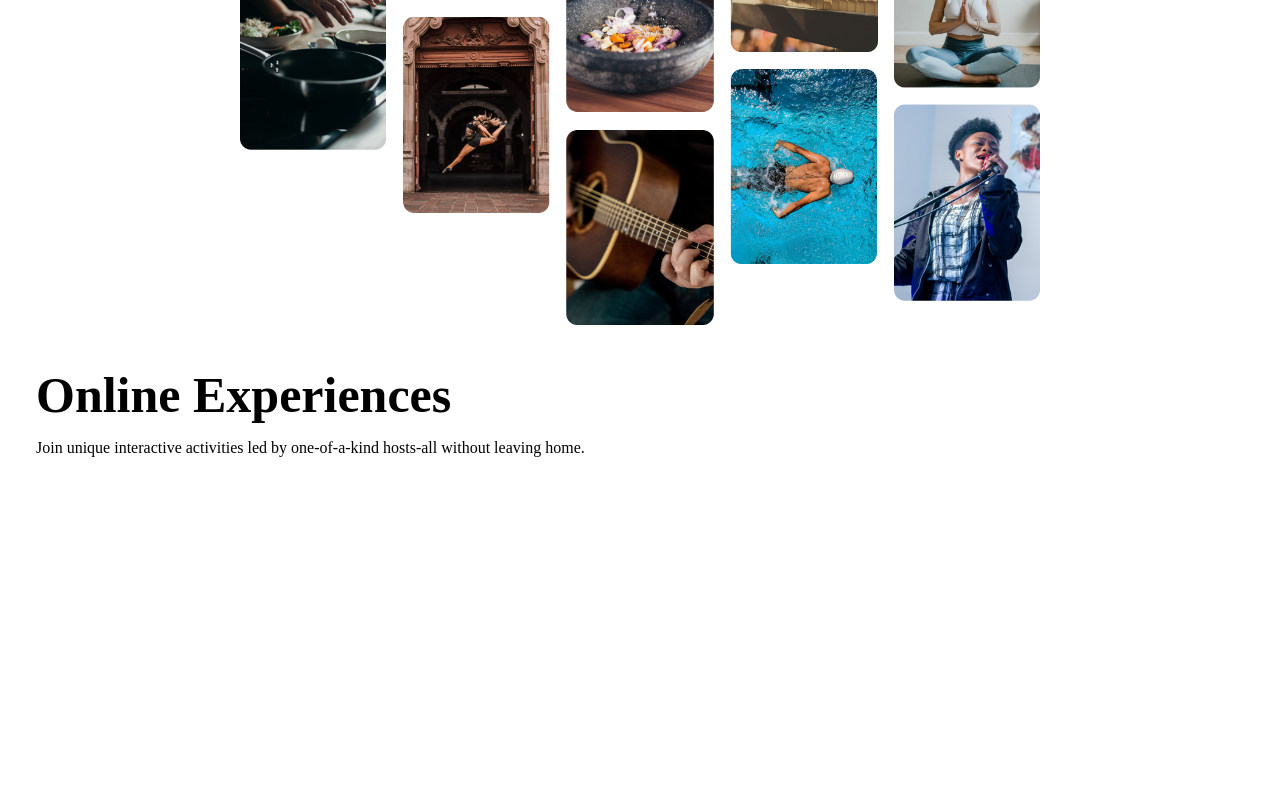
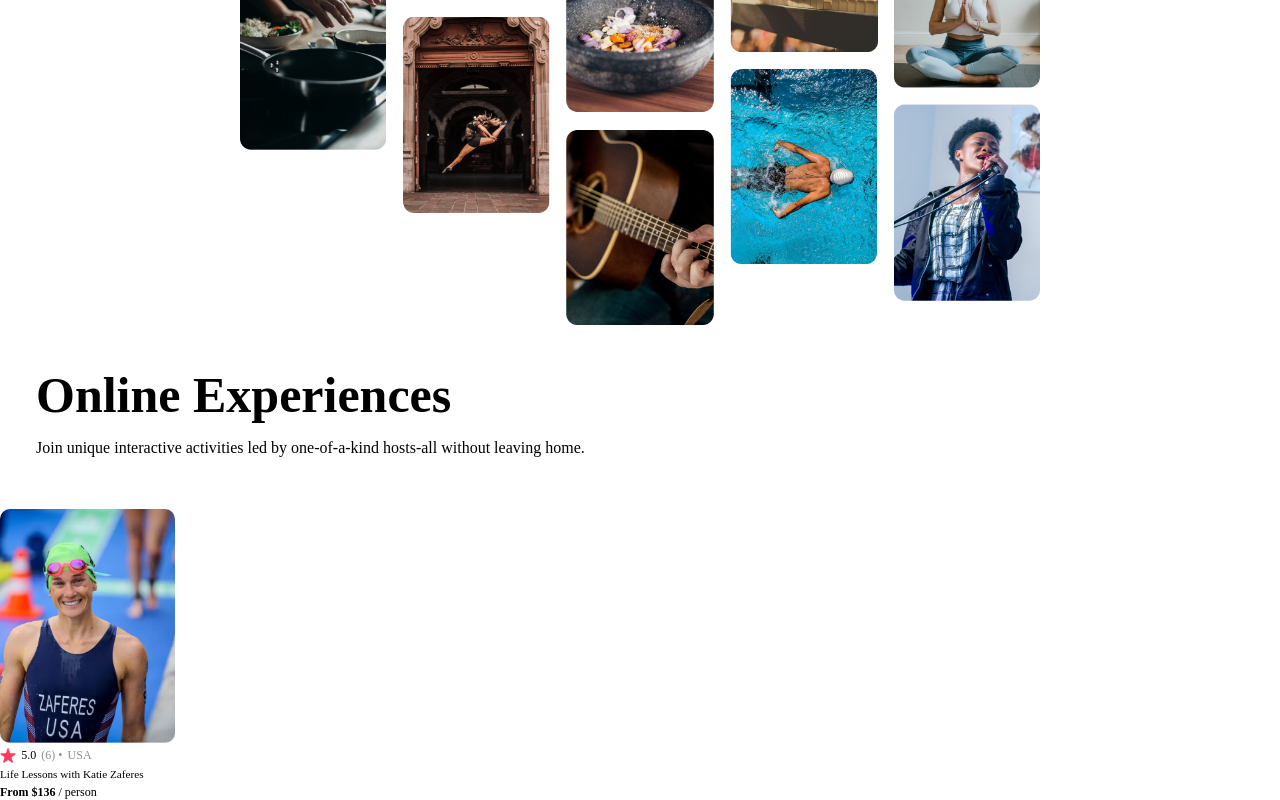
Before and after one commit to rtGupta/react-airbnb-clone, a React (Create React App) app: page / in a window 1280 px wide. Shown: the part 290-1090 px from the top of the page. Before the commit the page ends 800 px from the top, so only its background shows below. Built offline with nearby package versions, Linux system fonts and the light colour scheme; the HTML template or start-up script is replaced by a standard one.

Commit message:
Reusable Component using props: Card.js

```diff
--- a/src/App.js
+++ b/src/App.js
@@ -1,13 +1,22 @@
 import React from "react";
+import Card from "./components/Card";
+import ExperiencesHeader from "./components/ExperiencesHeader";
 import Navbar from "./components/Navbar";
-import ExperiencesHeader from "./components/ExperiencesHeader";
 import "./styles.css";
 
 export default function App() {
-    return (
-        <div>
-            <Navbar />
-            <ExperiencesHeader />
-        </div>
-    )
+  return (
+    <div>
+      <Navbar />
+      <ExperiencesHeader />
+      <Card
+        img="katie-zaferes.png"
+        rating="5.0"
+        numberOfReviews={6}
+        location="USA"
+        title="Life Lessons with Katie Zaferes"
+        price={136}
+      />
+    </div>
+  );
 }
--- /dev/null
+++ b/src/components/Card.js
@@ -0,0 +1,17 @@
+import React from "react";
+
+export default function Card(props) {
+    return (
+        <div className="card">
+            <img className="card-image" src={`images/${props.img}`} alt="Katie Zaferes" />
+            <div className="card-stats">
+                <img className="card-star" src="images/star.png" alt="star" />
+                <span>{props.rating}</span>
+                <span className="gray">({props.numberOfReviews}) • </span>
+                <span className="gray">{props.location}</span>
+            </div>
+            <h2>{props.title}</h2>
+            <p><b>From ${props.price}</b> / person</p>
+        </div>
+    )
+}
--- a/src/styles.css
+++ b/src/styles.css
@@ -13,6 +13,15 @@ nav {
     > img {
         width: 200px;
     }
+}
+
+h2 {
+    font-size: 0.7rem;
+    font-weight: normal;
+}
+
+.gray {
+    color: #918E9B;
 }
 
 section {
@@ -31,11 +40,42 @@ section {
 
 .header-title {
     margin-bottom: 15px;
-    font-size: 50px;
+    font-size: 3.125rem;
 }
 
 .header-text {
     margin-top: 0;
+}
+
+.card {
+    display: flex;
+    flex-direction: column;
+    gap: 5px;
+    width: 175px;
+    font-size: 0.75rem;
+
+    p {
+        margin: 0;
+    }
+
+    h2 {
+        margin: 0;
+    }
+}
+
+.card-image {
+    width: 100%;
+    border-radius: 10px;
+}
+
+.card-stats {
+    display: flex;
+    align-items: center;
+    gap: 5px;
+}
+
+.card-star {
+    height: 15px;
 }
 
 @media only screen and (max-width: 968px) {
@@ -45,13 +85,13 @@ section {
 
     .header-title {
         margin-bottom: 15px;
-        font-size: 45px;
+        font-size: 2.813rem;
     }
 
     .header-text {
         margin-top: 0;
         max-width: 400px;
-        font-size: 18px;
+        font-size: 1.125rem;
     }
 }
 
@@ -62,12 +102,12 @@ section {
 
     .header-title {
         margin-bottom: 15px;
-        font-size: 28px;
+        font-size: 1.75rem;
     }
 
     .header-text {
         margin-top: 0;
         max-width: 250px;
-        font-size: 12px;
+        font-size: 0.75rem;
     }
 }
```
Also changed, not shown: public/images/katie-zaferes.png (added), public/images/star.png (added).
